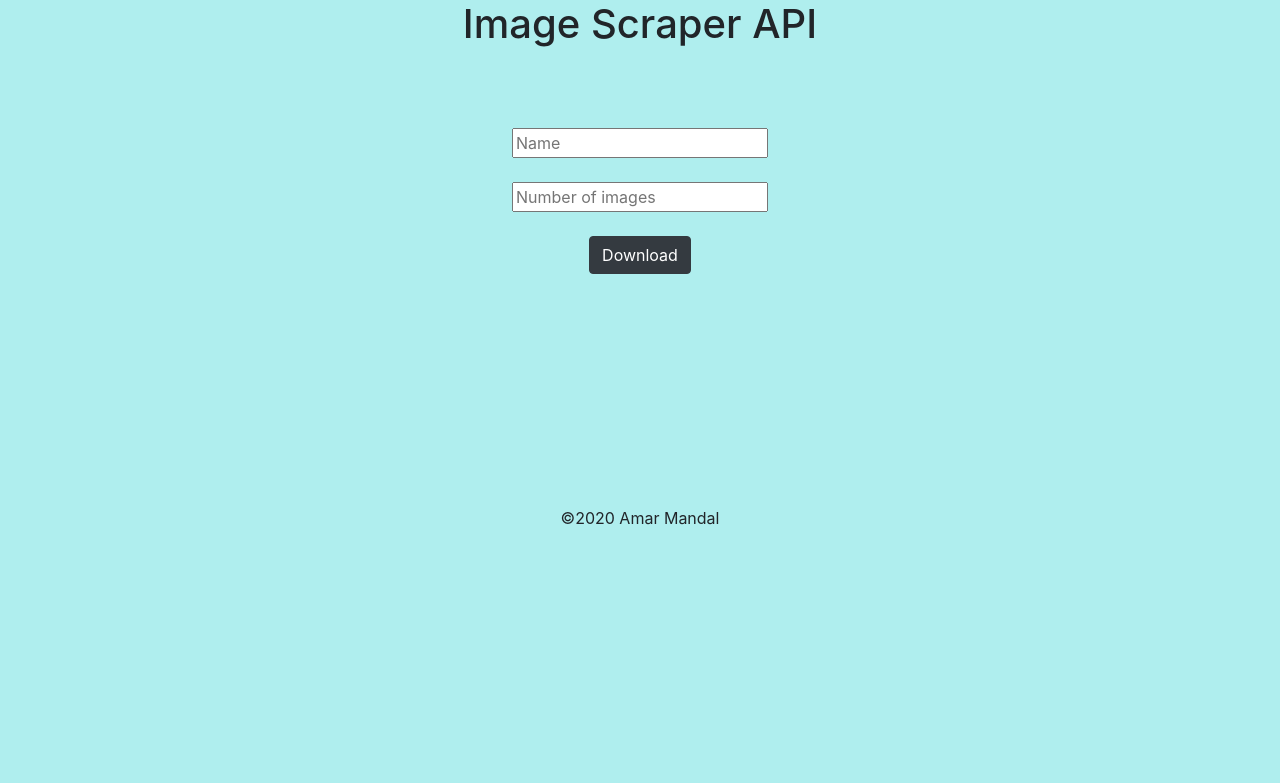
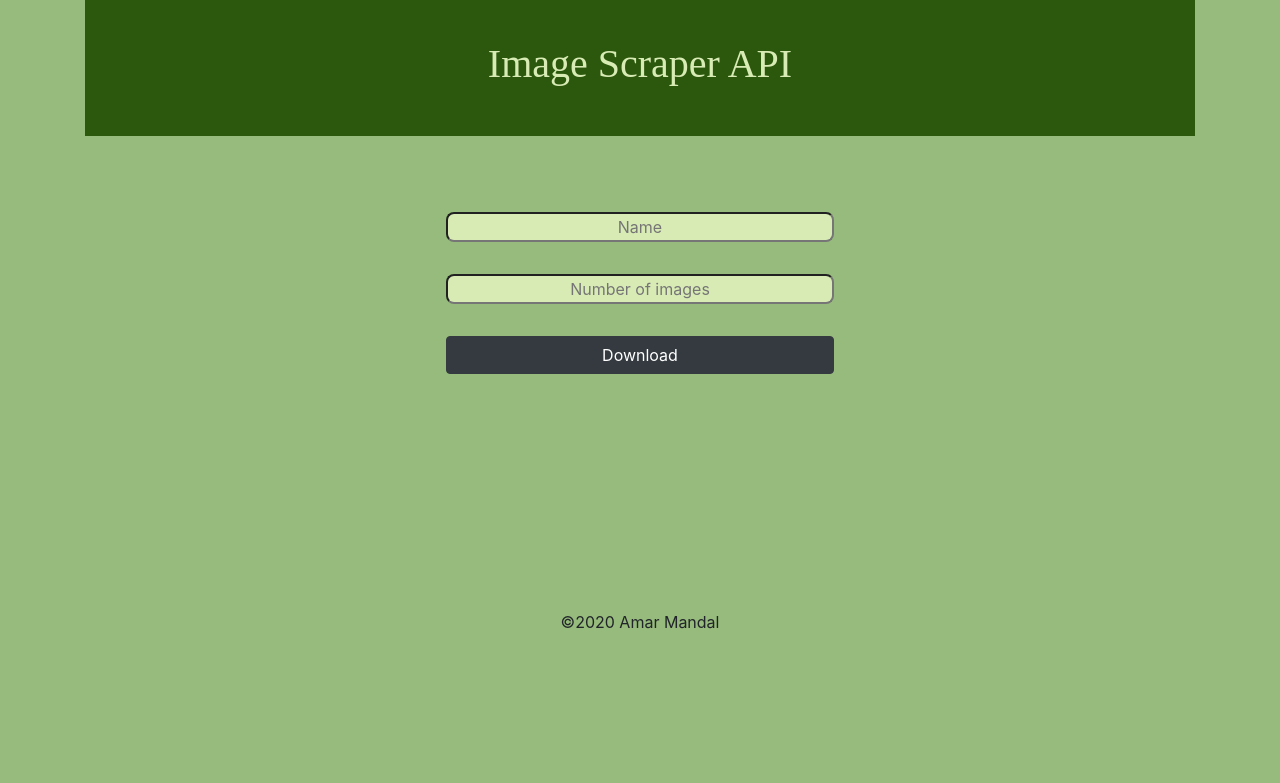
Before and after one commit to Mandal-21/Image-scraping, a Flask app: page / in a window 1280 px wide. Shown: the top 783 px of the page. Run offline with Flask 2, Linux system fonts and the light colour scheme; some libraries are stand-ins or nearby versions.

Commit message:
Update styles.css

```diff
--- a/static/styles.css
+++ b/static/styles.css
@@ -1,9 +1,26 @@
 body {
     text-align: center;
-    background-color: paleturquoise;
+    background-color: #96bb7c;
 }
 
+header {
+    font-family: 'Ultra', serif;
+    padding-top: 40;
+    padding-bottom: 40;
+    background-color: #2b580c;
+    color: #d8ebb5;
+}
 
-.show {
-    background-color: palevioletred;
+input {
+    margin: 0.25rem;
+    border-radius: 0.5rem;
+    text-align: center;
+    width: 35%;
+    background-color: #d8ebb5;
 }
+
+@media screen and (max-width: 500px) {
+    input {
+        width: 100%;
+    }
+}
```
